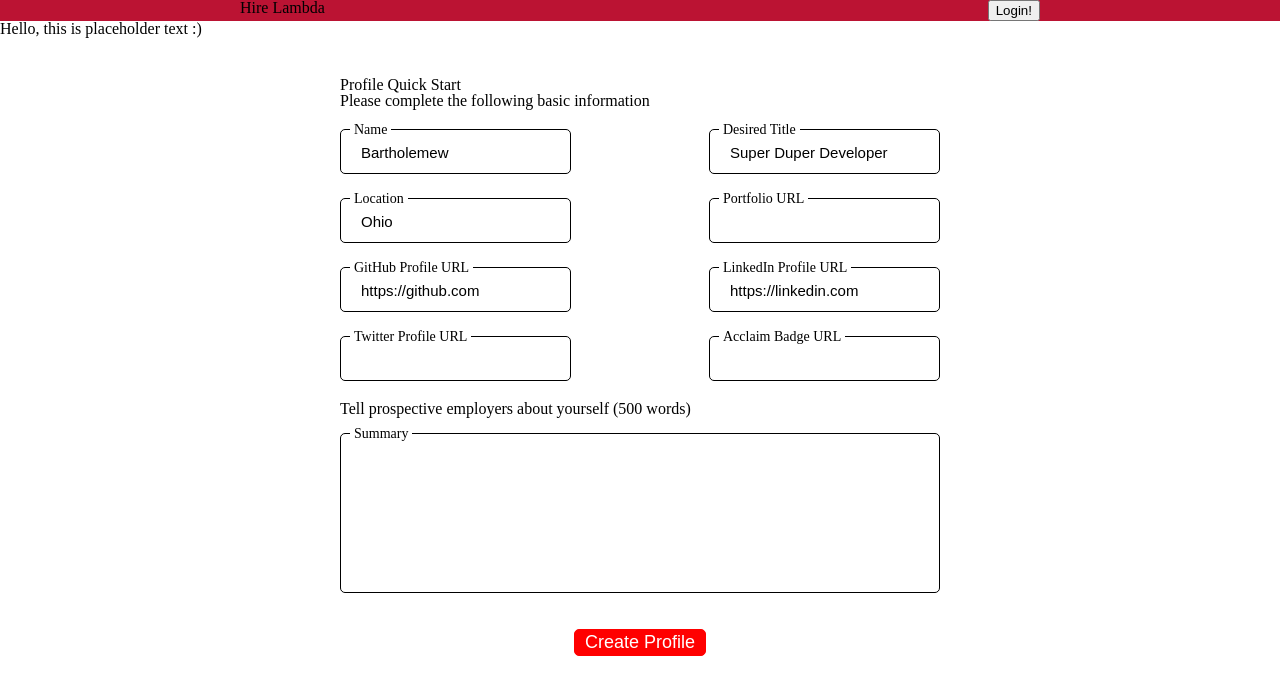
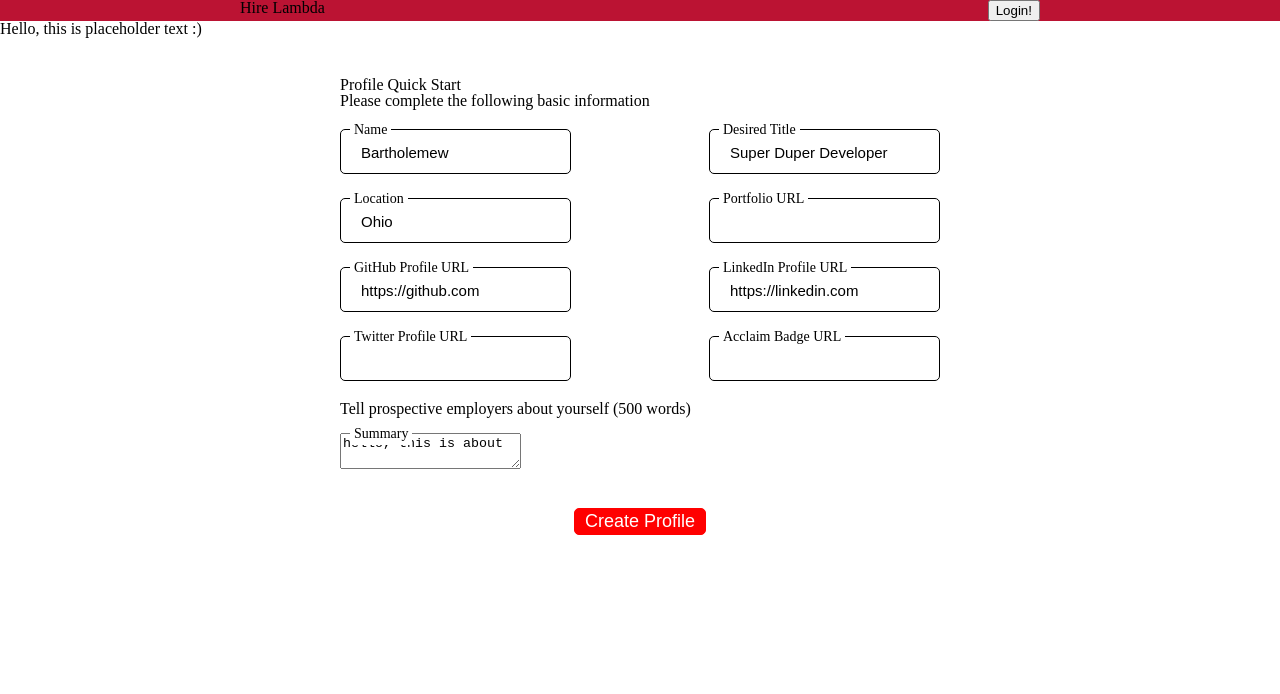
Before and after one commit to labs12-project-showcase/labs12-project-showcase-FE, a React (Create React App) app: page /profile-quick-start in a window 1280 px wide. Shown: the top 694 px of the page. Built offline with nearby package versions, Linux system fonts and the light colour scheme; what auth0-js would draw is missing.

Commit message:
Changes Summary field to textarea

```diff
--- a/src/components/student/profileqs/ProfileqsForm.js
+++ b/src/components/student/profileqs/ProfileqsForm.js
@@ -66,8 +66,8 @@ const renderForm = ({ errors, status, touched, isSubmitting }) => (
       <br />
       <span className="input-label">Summary</span>
       <br />
-      <Field name="about" type="text" />
-      <ErrorMessage name="about" component="div" />
+      <Field name="summary" component="textarea" />
+      <ErrorMessage name="summary" component="div" />
     </label>
 
     <button type="submit" disabled={isSubmitting}>
```
